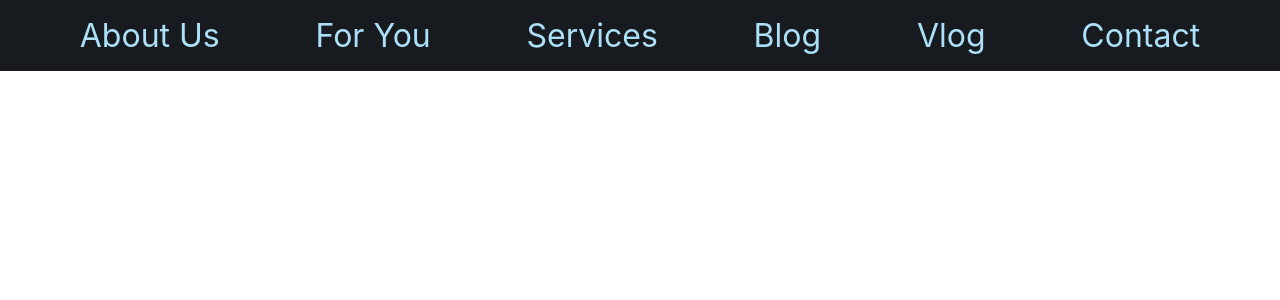
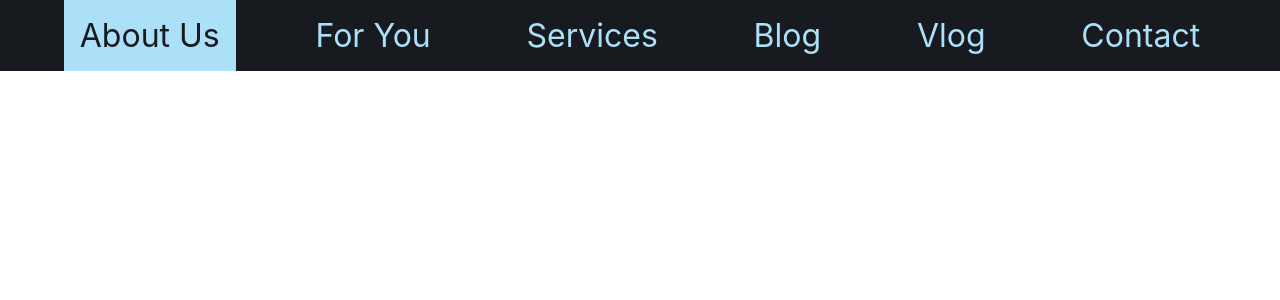
Before and after one commit to ilknurtuncer/tour-places, a React (Create React App) app: page / in a window 1280 px wide. In both pictures the pointer is over the link "About Us". Shown: the top 300 px of the page. Built offline with nearby package versions, Linux system fonts and the light colour scheme.

Commit message:
scss add

```diff
--- a/src/components/navbar/Navbar.scss
+++ b/src/components/navbar/Navbar.scss
@@ -9,7 +9,10 @@
     text-decoration: none;
     font-size: 2rem;
     padding: 1rem;
-
+    &:hover{
+     color: $cardNavBgColor;
+     background-color: $backgroundColor;
+    }
 }
 
 }
```
